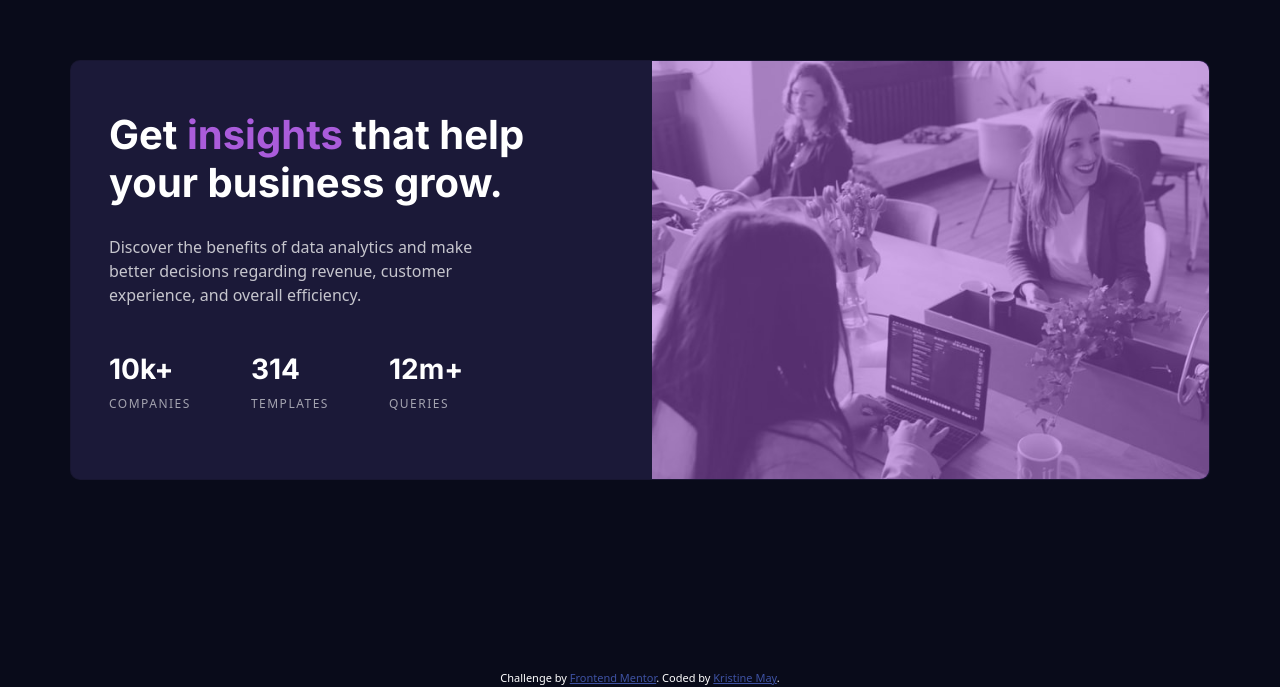
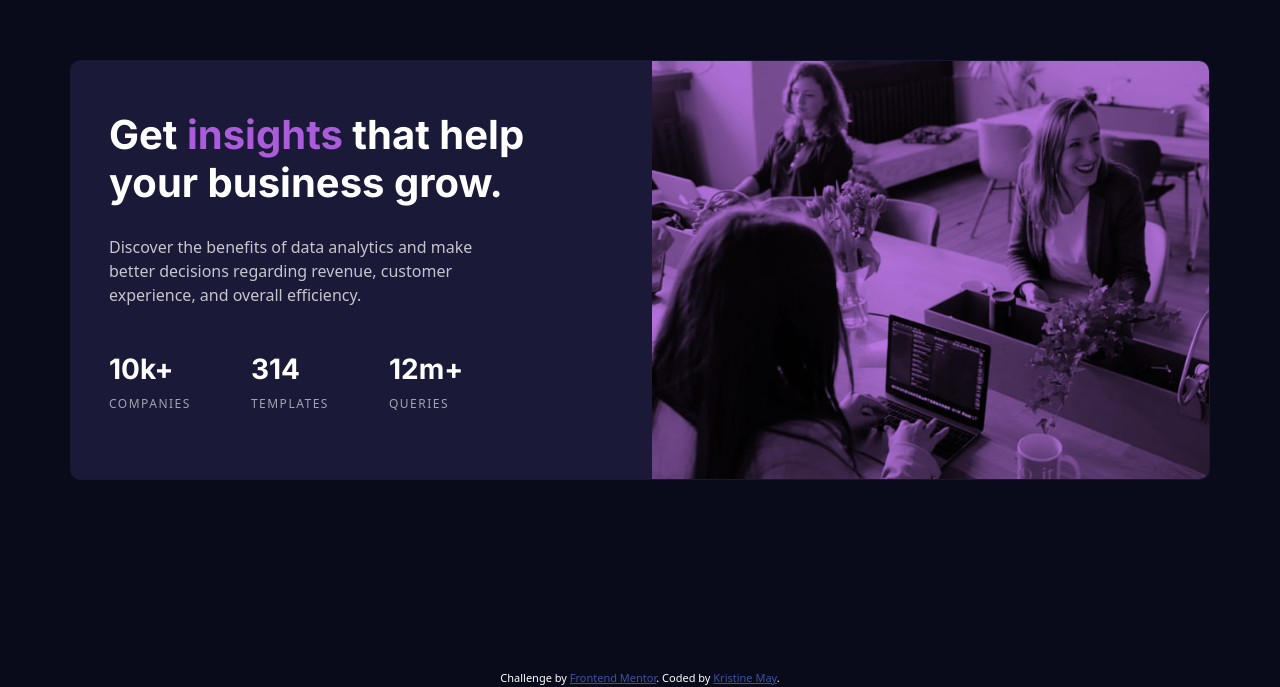
Before and after one commit to sn-tin/stats-preview-card, a plain HTML site: page index.html in a window 1280 px wide. Shown: the part 130-817 px from the top of the page. Drawn offline with nearby package versions, Linux system fonts and the light colour scheme.

Commit message:
Update styles.css

```diff
--- a/css/styles.css
+++ b/css/styles.css
@@ -42,7 +42,8 @@ p {
     width: 100%;
     height: 100%;
     background-color: hsl(277, 64%, 61%);
-    opacity: 0.5;
+    opacity: 0.85;
+    mix-blend-mode: multiply;
     position: absolute;
     z-index: 1;
 }
```
